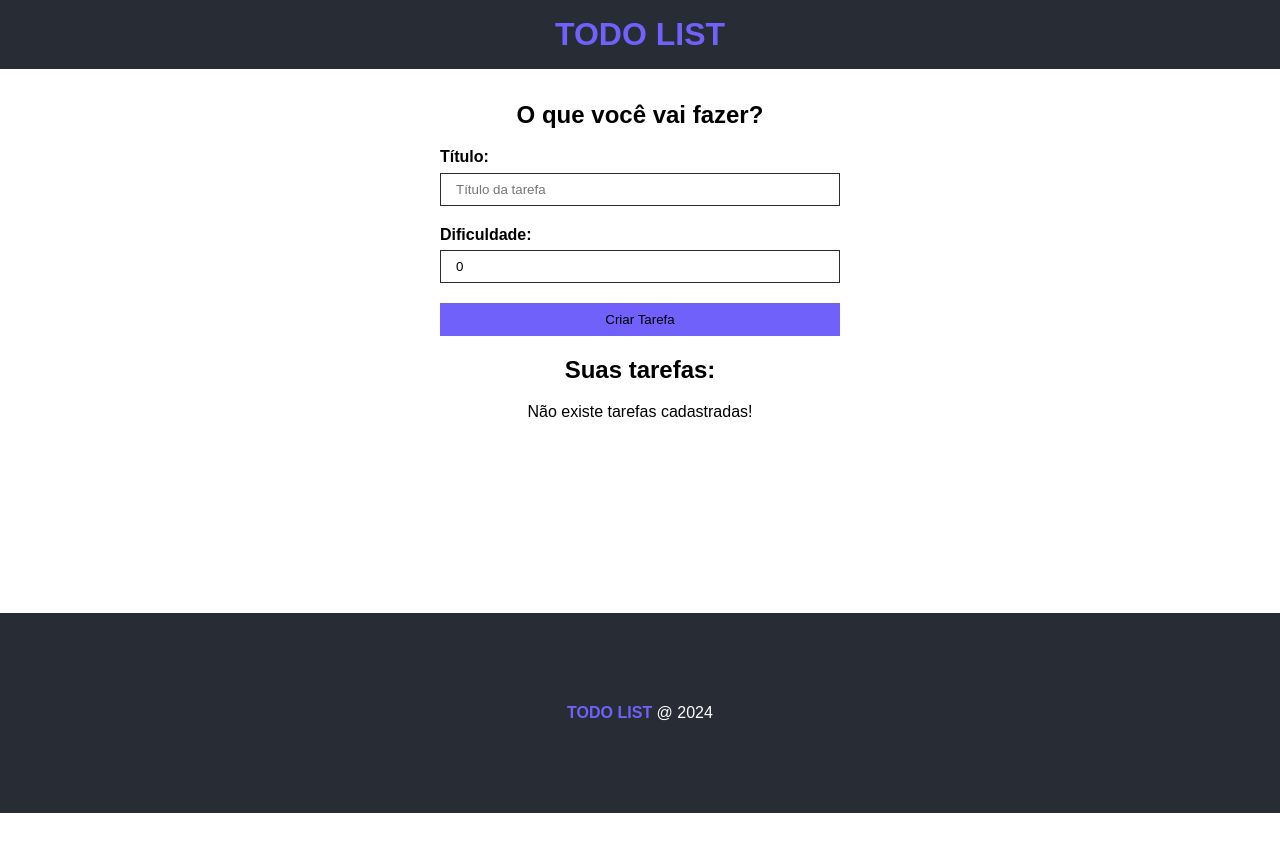
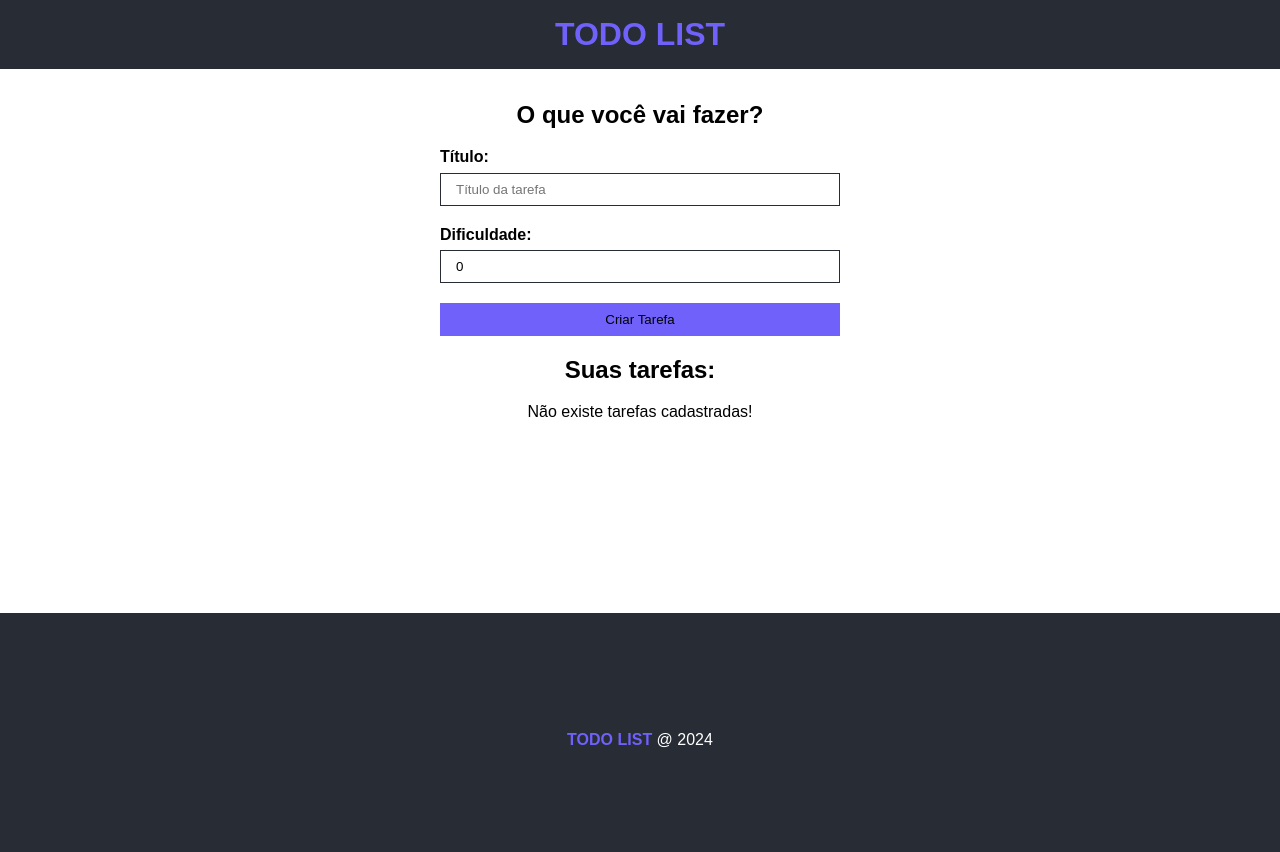
Before and after one commit to Keven1995/todo-list-ts, a React (Vite) app: page / in a window 1280 px wide. Shown: the top 852 px of the page. Before the commit the page ends 813 px from the top, so only its background shows below. Built offline with nearby package versions, Linux system fonts and the light colour scheme.

Commit message:
atualizando

```diff
--- a/src/components/Footer.module.css
+++ b/src/components/Footer.module.css
@@ -1,5 +1,5 @@
 .footer{
-    height: 200px;
+    height: 253px;
     display: flex;
     align-items: center;
     justify-content: center;
```
